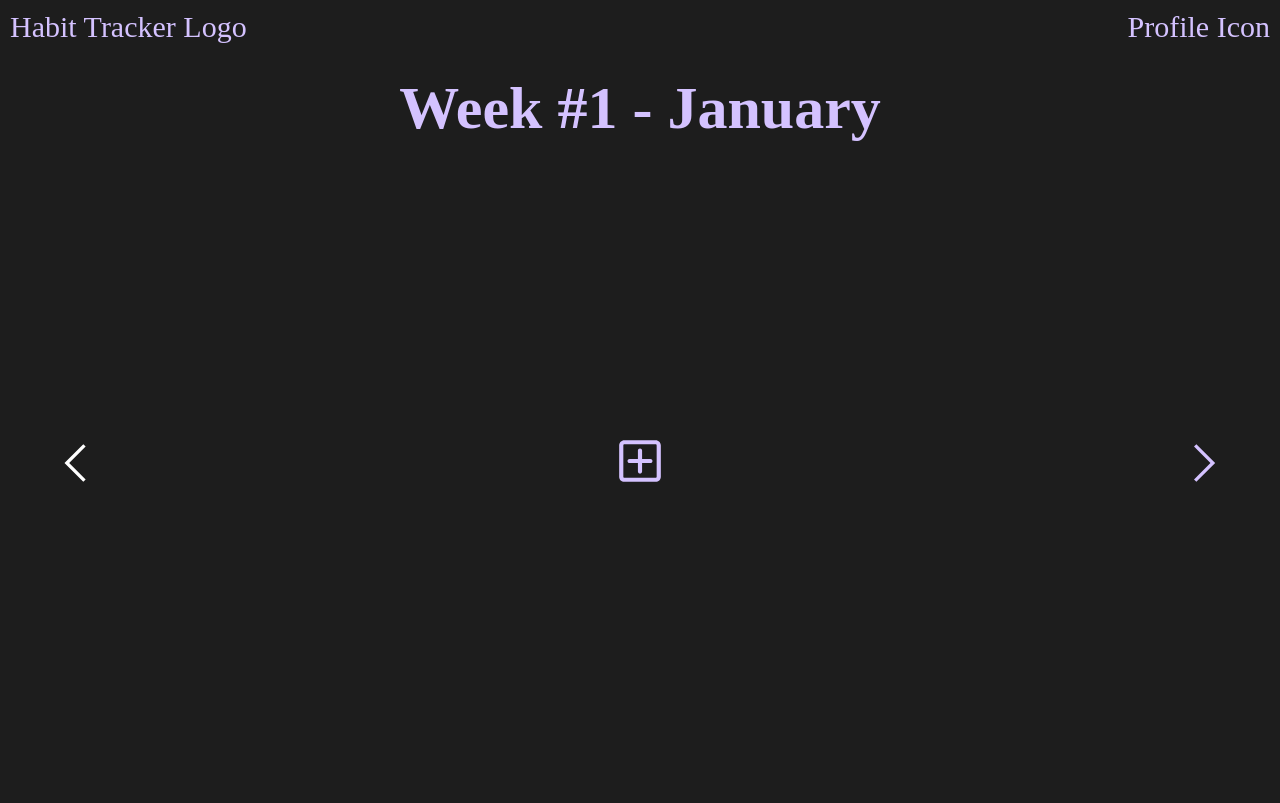
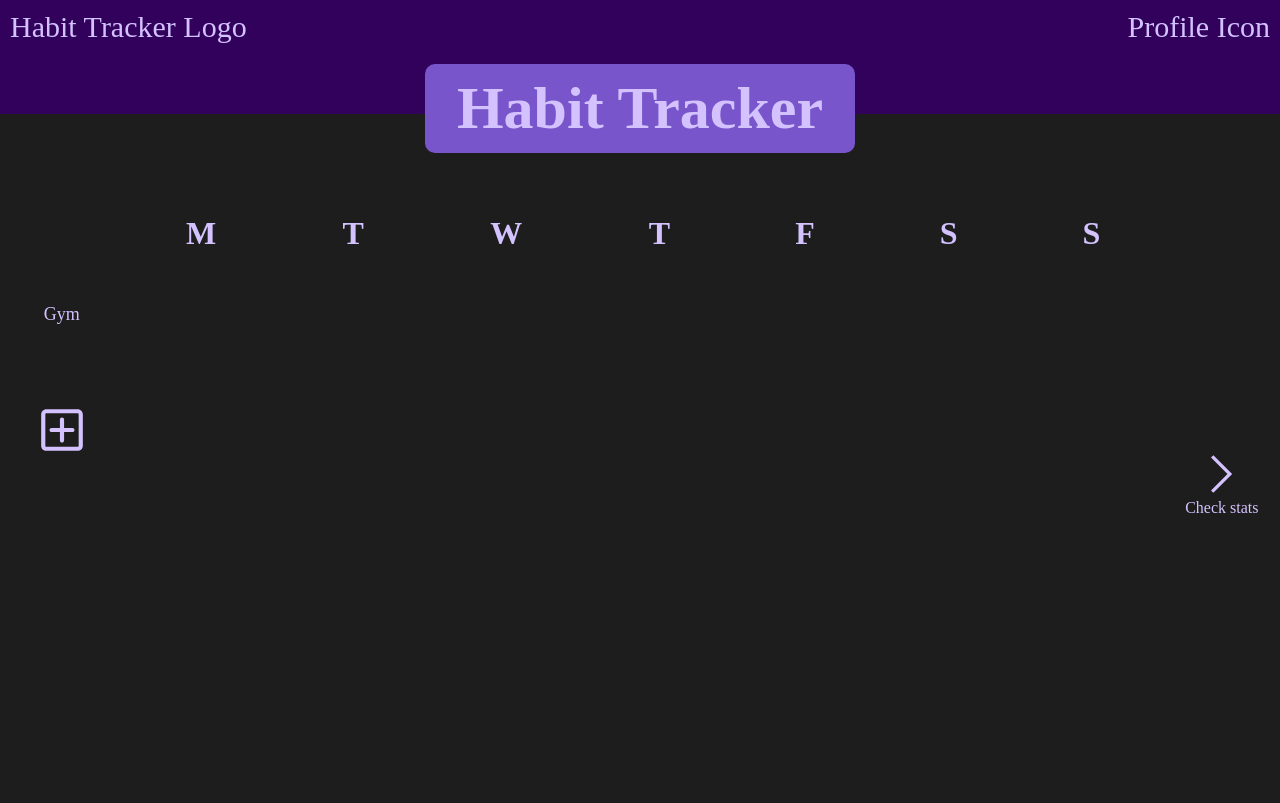
Before and after one commit to medina325/cs50-final-project-habit-tracker, a Django app: page / in a window 1280 px wide. Before the commit the page ends 482 px from the top, so only its background shows below. Run offline with Django 4.2, Linux system fonts and the light colour scheme; some libraries are stand-ins or nearby versions.

Commit message:
Evoluindo layout da landing page com grid

```diff
--- a/habit_tracker/static/habit_tracker/css/partials/page-landing.css
+++ b/habit_tracker/static/habit_tracker/css/partials/page-landing.css
@@ -2,47 +2,82 @@
     display: flex;
     align-items: center;
     justify-content: space-between;
-    padding: 10px 10px 30px 10px;
+    padding: 10px 10px 70px 10px;
 
+    background-color: var(--color-background-dark-3);
     font-size: 30px;
 }
 
 #month-week-title {
     text-align: center;
+    max-width: 400px;
+    margin-top: -50px;
+    margin-inline: auto;
+    padding: 10px 15px 10px 15px;
+
+    border-radius: 10px;
     font-size: 30px;
-}
+    background-color: var(--color-background-dark-2);
 
-#habits-grid
-{
-    display: grid;
-    grid-column-gap: 20px;
-    grid-template-columns: 1fr 15fr 1fr;
-    height: 80vh;
 }
 
 #previous-week-arrow, #next-week-arrow{
-    align-self:center;
+    align-self: center;
+    display: flex;
+    justify-content: center;
+    align-items: center;
+    flex-direction: column;
 }
 
-#previous-week-arrow img {
+/* #previous-week-arrow img {
     float: left;
     margin-left: 50px;
-}
+} */
 
-#next-week-arrow img {
+/* #next-week-arrow img {
     float: right;
     margin-right: 50px;
-}
+} */
 
 img[src $= "svg"] {
     width: 50px;
     height: 50px;
 }
 
-#habits-weekdays {
-    display: inline-block;
-    margin: auto;
+#habits-grid {
+    display: grid;
+    grid-row-gap: 20px;
+    grid-template-columns: 10fr 1fr;
+
+    margin-top: 10px;
+    height: 80vh;
 }
 
+#habits-tracker-table {
+    grid-row-start: 1;
+    grid-row-end: 4;
+    font-size: large;
+}
+
+/* #habits-tracker-table tr:nth-child(1) { */
+#habits-tracker-table tr:not(:last-child) {
+    height: 20%;
+}
+
+#habits-tracker-table tr td:nth-child(1) {
+    display: flex;
+    justify-content: center;
+    align-items: center;
+}
+
+#habits-tracker-table > td, th
+{
+    padding: 5px;
+}
+
+#habits-tracker-table > thead > tr > th {
+    font-size: xx-large;
+    padding: 50px;
+}
 /* For visualizing divs */
 /* border: 5px solid rgb(234, 230, 100); */
--- a/habit_tracker/templates/habit_tracker/index.html
+++ b/habit_tracker/templates/habit_tracker/index.html
@@ -23,20 +23,63 @@
     </div>
 
     <div id="month-week-title">
-      <h1>Week #1 - January</h1>
+      <h1>Habit Tracker</h1>
     </div>
     <div id="habits-grid">
-      <div id="previous-week-arrow">
+      <!-- <div id="previous-week-arrow">
         <img src="{% static 'habit_tracker/images/icons/anchor-left-arrow-caret-svgrepo-com.svg' %}" alt="Previous week">
+      </div> -->
+
+      <table id="habits-tracker-table">
+        <thead>
+          <tr>
+            <th></th>
+            <th>M</th>
+            <th>T</th>
+            <th>W</th>
+            <th>T</th>
+            <th>F</th>
+            <th>S</th>
+            <th>S</th>
+          </tr>
+        </thead>
+        <tbody>
+          <tr>
+            <td>
+              <!-- <img src="{% static 'habit_tracker/images/icons/plus-square-svgrepo-com.svg' %}" alt="Add task"> -->
+              Gym
+            </td>
+
+            <td></td>
+            <td class="habit-tracked"></td>
+            <td></td>
+            <td></td>
+            <td></td>
+            <td></td>
+            <td></td>
+          </tr>
+          <tr>
+            <td>
+              <img src="{% static 'habit_tracker/images/icons/plus-square-svgrepo-com.svg' %}" alt="Add task">
+            </td>
+
+            <td></td>
+            <td class="habit-tracked"></td>
+            <td></td>
+            <td></td>
+            <td></td>
+            <td></td>
+            <td></td>
+          </tr>
+          <tr></tr>
+        </tbody>
+      </table>
+      <div></div>
+      <div id="next-week-arrow" style="margin: auto;">
+        <img src="{% static 'habit_tracker/images/icons/anchor-right-arrow-caret-svgrepo-com.svg' %}" alt="Previous week">
+        Check stats
       </div>
-
-      <div id="habits-weekdays">
-        <img src="{% static 'habit_tracker/images/icons/plus-square-svgrepo-com.svg' %}" alt="Add task">
-      </div>
-
-      <div id="next-week-arrow">
-        <img src="{% static 'habit_tracker/images/icons/anchor-right-arrow-caret-svgrepo-com.svg' %}" alt="Previous week">
-      </div>
+      <div></div>
     </div>
   </div>
 </body>
```
